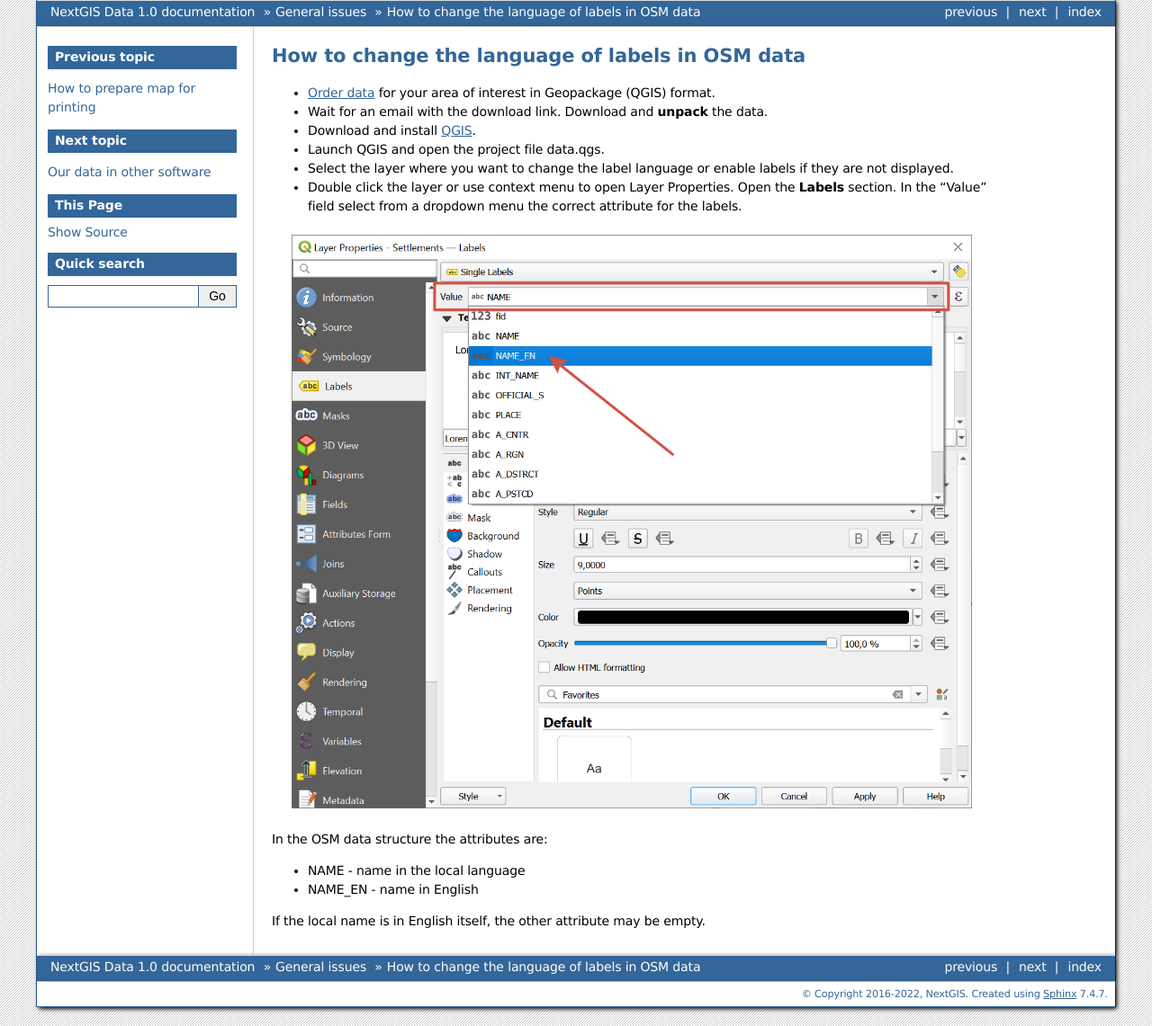
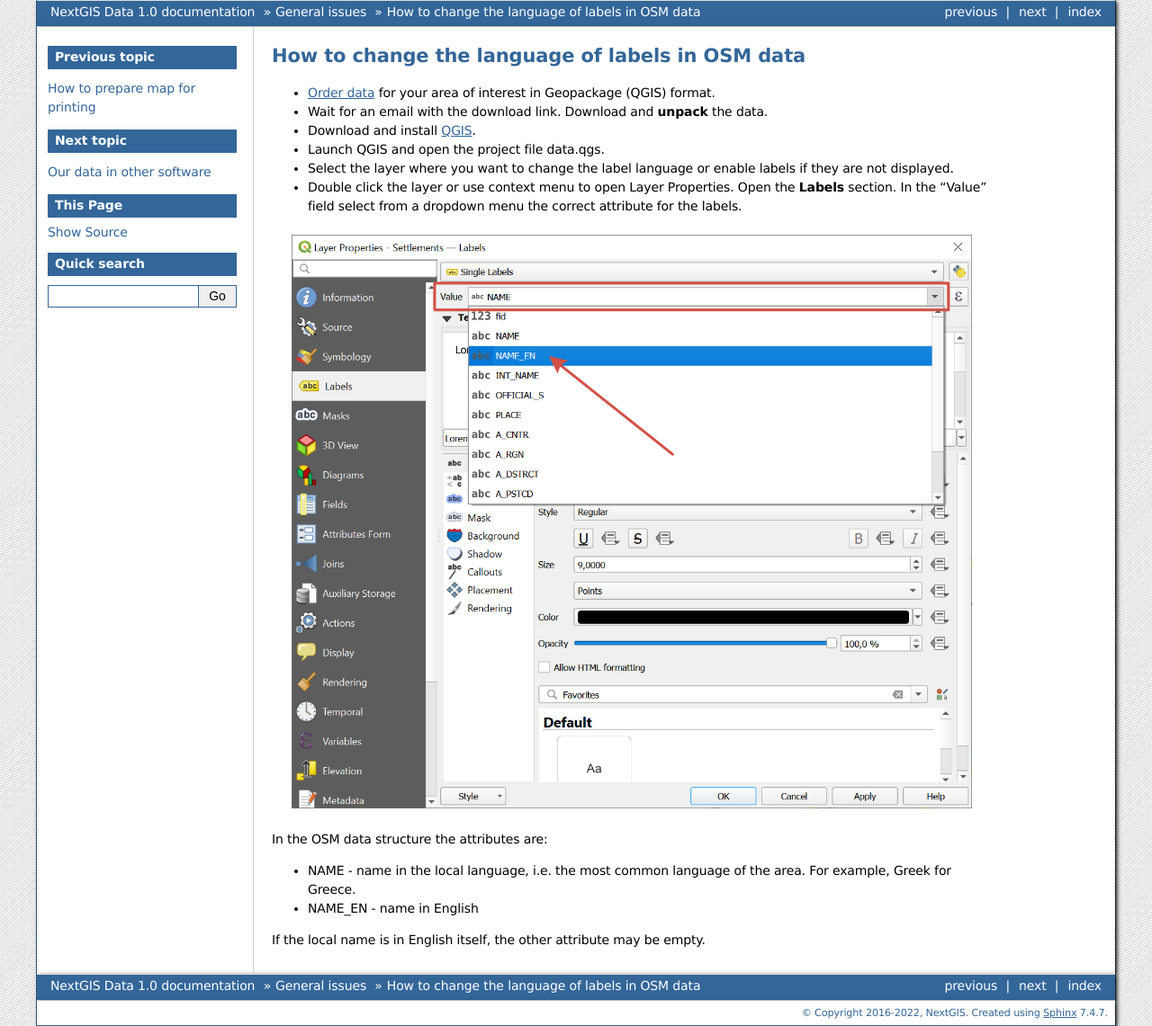
Before and after one commit to nextgis/docs_data, a Sphinx documentation site: the page built from source/label_lang.rst, in a window 1280 px wide. Shown: the whole page at 90% size. Built offline with Sphinx 7.4.7, drawn with Linux system fonts in a browser that asks for light colours; formulas are drawn with MathJax 3; pages that are not in the unit, such as notebooks, are missing from menus.

Commit message:
Update label_lang.rst
Add local language info

```diff
--- a/source/label_lang.rst
+++ b/source/label_lang.rst
@@ -15,6 +15,7 @@
 
 In the OSM data structure the attributes are:
 
-* NAME - name in the local language
+* NAME - name in the local language, i.e. the most common language of the area. For example, Greek for Greece.
 * NAME_EN - name in English
+
 If the local name is in English itself, the other attribute may be empty.
```
